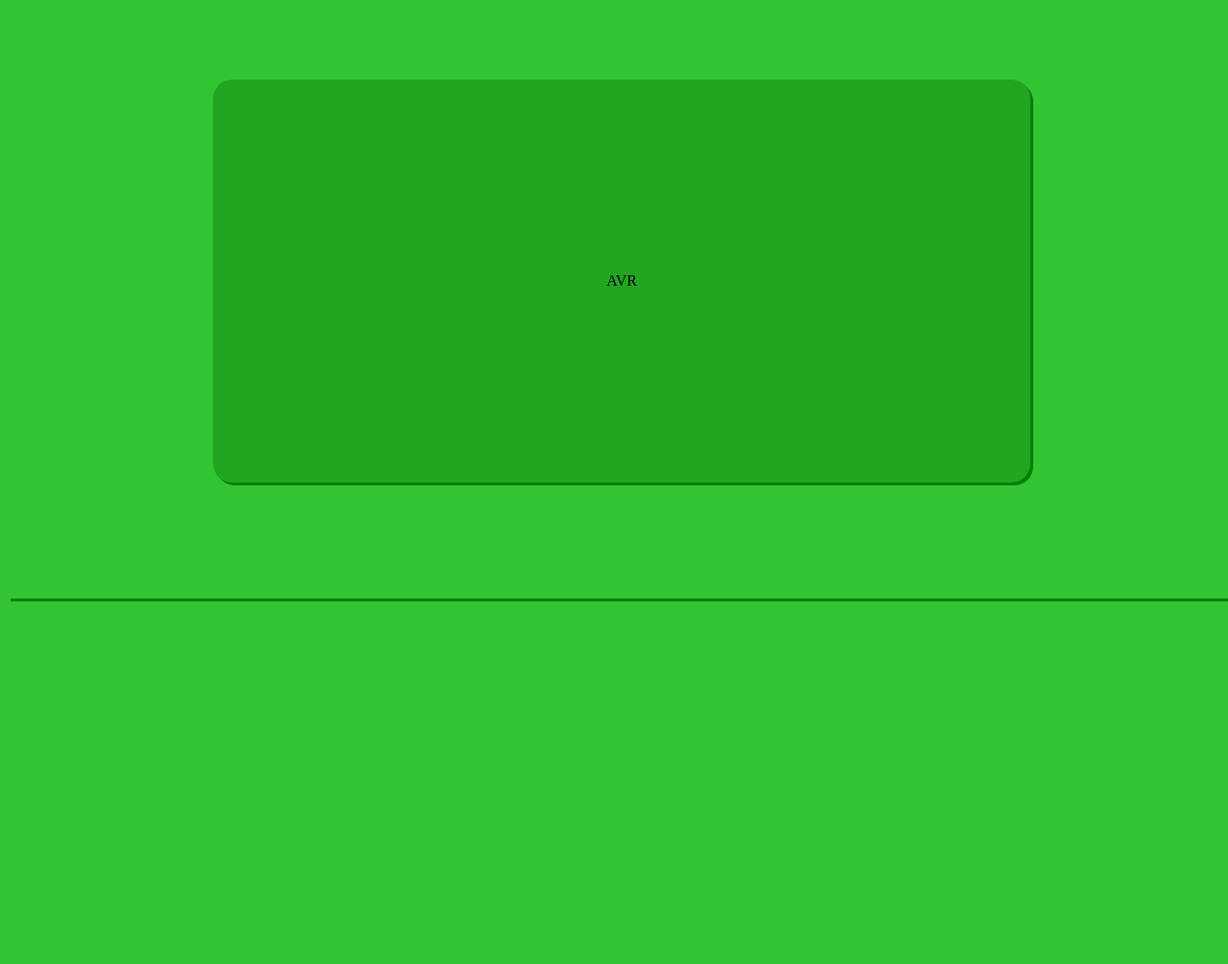
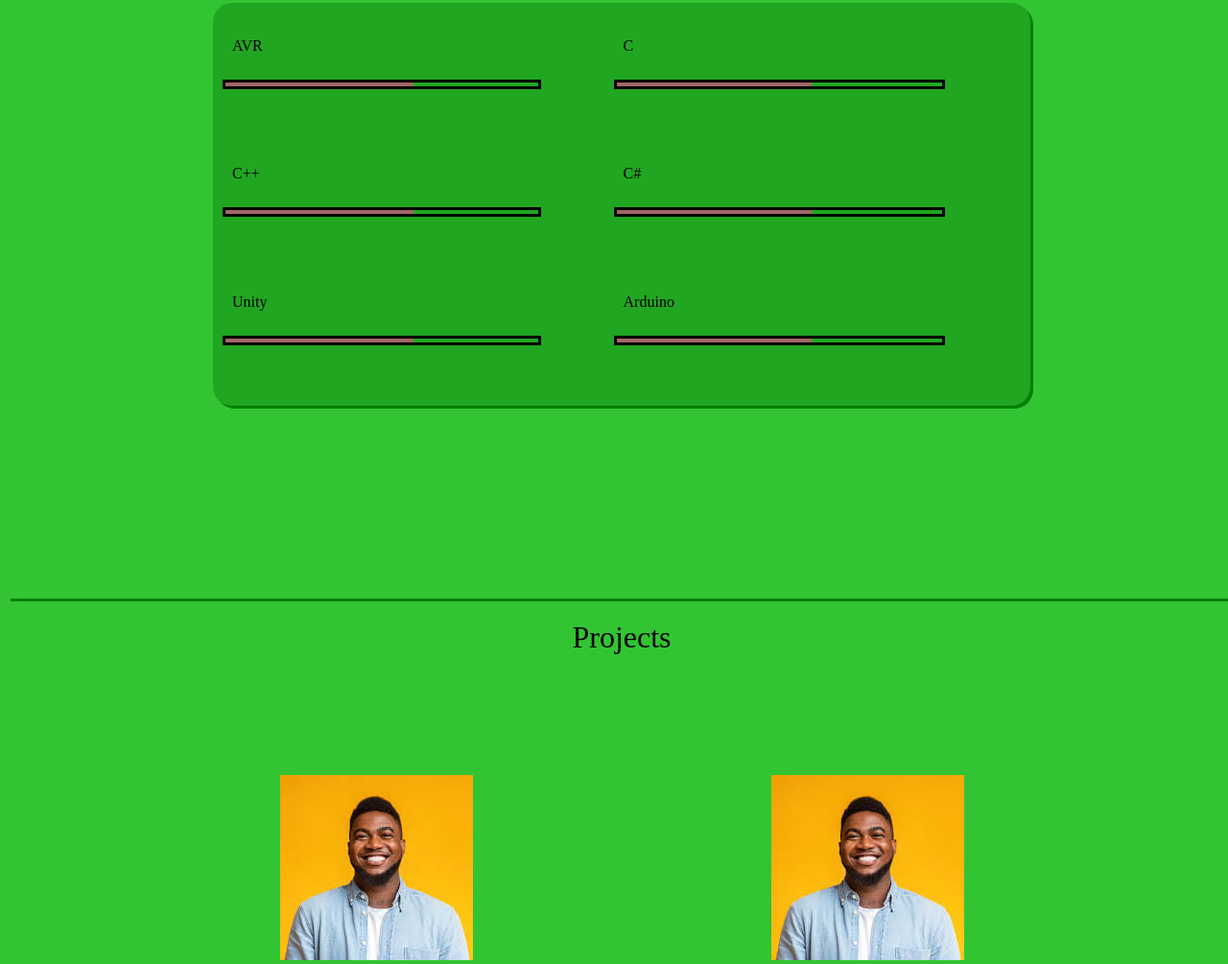
Before and after one commit to mssj2008/webbew, a plain HTML site: page index.html in a window 1280 px wide. Shown: the part 1005-2010 px from the top of the page at 96% size. Before the commit the page ends 1637 px from the top, so only its background shows below. Drawn offline with Linux system fonts and the light colour scheme; a web font is replaced by a local one.

Commit message:
hehe commit

```diff
--- a/index.html
+++ b/index.html
@@ -18,9 +18,9 @@
     <div class = "nav shadow">
       <a href="#_About">About</a>
       <a href="#_Skills">Skills</a>
-      <a href="#">Projects</a>
-      <a href="#">testes</a>
-      <a href="#">Contact</a>
+      <a href="#_Projects">Projects</a>
+      <a href="#_testes">testes</a>
+      <a href="#_Contact">Contact</a>
     </div>
     <div class = "section flexcontain shadow" id="_About">
 
@@ -36,11 +36,52 @@
     </div>
     <div class = "section shadow" id="_Skills">
       <h1 style="width: 100%; text-align: center;">Skills</h1>
-      <div class="skills card flexcontain shadow" style="box-shadow: rgb(44, 44, 44);">
+      <div class="skills card shadow" style="box-shadow: rgb(44, 44, 44);">
         <div class="skill" amount="90">
           <p>AVR</p>
-          <div class="slider"></div>
+          <div class="slider">
+            <div></div>
+          </div>
         </div>
+        <div class="skill" amount="90">
+          <p>C</p>
+          <div class="slider">
+          <div></div>
+          </div>
+        </div>
+        <div class="skill" amount="90">
+          <p>C++</p>
+          <div class="slider">
+            <div></div>
+          </div>
+        </div>
+        <div class="skill" amount="90">
+          <p>C#</p>
+          <div class="slider">
+            <div></div>
+          </div>
+        </div>
+        <div class="skill" amount="90">
+          <p>Unity</p>
+          <div class="slider">
+            <div></div>
+          </div>
+        </div>
+        <div class="skill" amount="90">
+          <p>Arduino</p>
+          <div class="slider">
+            <div></div>
+          </div>
+        </div>
+      </div>
+    </div>
+    <div class = "section shadow" id="_Projects">
+      <h1 style="width: 100%; text-align: center;">Projects</h1>
+      <div class="Projects">
+        <img class="pjp" src="images/download.jpeg" alt="">
+        <img class="pjp" src="images/download.jpeg" alt="">
+        <img class="pjp" src="images/download.jpeg" alt="">
+        <img class="pjp" src="images/download.jpeg" alt="">
       </div>
     </div>
     <script src="index.js"></script>
--- a/style.css
+++ b/style.css
@@ -24,6 +24,7 @@ p
 
 .section
 {
+    position: relative;
     height: 100vh;
     width: 100vw;
 }
@@ -65,7 +66,10 @@ p
 
 .nav
 {
-    position: absolute;
+    z-index: 100;
+    background-color: rgb(51, 196, 51);
+    opacity: 0.9;
+    position: fixed;
     top: 0;
     width: 100vw;
     display: flex;
@@ -83,11 +87,41 @@ p
 
 .skills
 {
+    display: grid;
+    grid-template-columns: auto auto;
     position: relative;
-    top: 25%;
-    margin-left: auto;
-    margin-right: auto;
+    margin: auto auto;
+    top: 15%;
     width: 65%;
     min-height: 50%;
     border-radius: 20px;
 }
+
+.slider
+{
+    height: 4px;
+    width: 80%;
+    border: 3px solid black;
+}
+
+.slider > div
+{
+    height: 4px;
+    width: 60%;
+    background-color: rgb(162, 103, 103);
+}
+
+.Projects
+{
+    width: 80%;
+    height: 100%;
+    margin: auto;
+    display: grid;
+    row-gap: 25px;
+    grid-template: 50% / 50% 50%;
+}
+
+.pjp
+{
+    margin: auto;
+}
```
Also changed, not shown: 1 other file.
